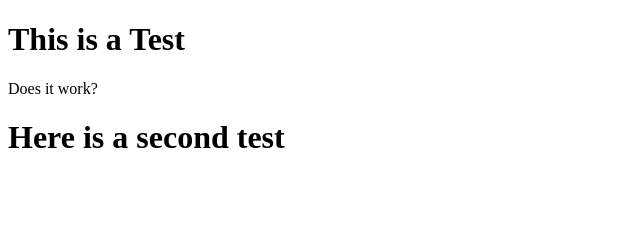
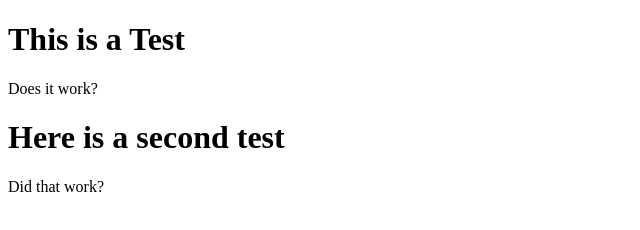
Before and after one commit to thebanimal/wdd230, a plain HTML site: page index.html in a window 1280 px wide. Shown: the whole page, without its empty margins (0-640 px from the left). Drawn offline with Linux system fonts and the light colour scheme.

Commit message:
Test 2.5

```diff
--- a/index.html
+++ b/index.html
@@ -10,5 +10,6 @@
     <h1>This is a Test</h1>
     <p>Does it work?</p>
     <h1>Here is a second test</h1>
+    <p>Did that work?</p>
   </body>
 </html>
```
